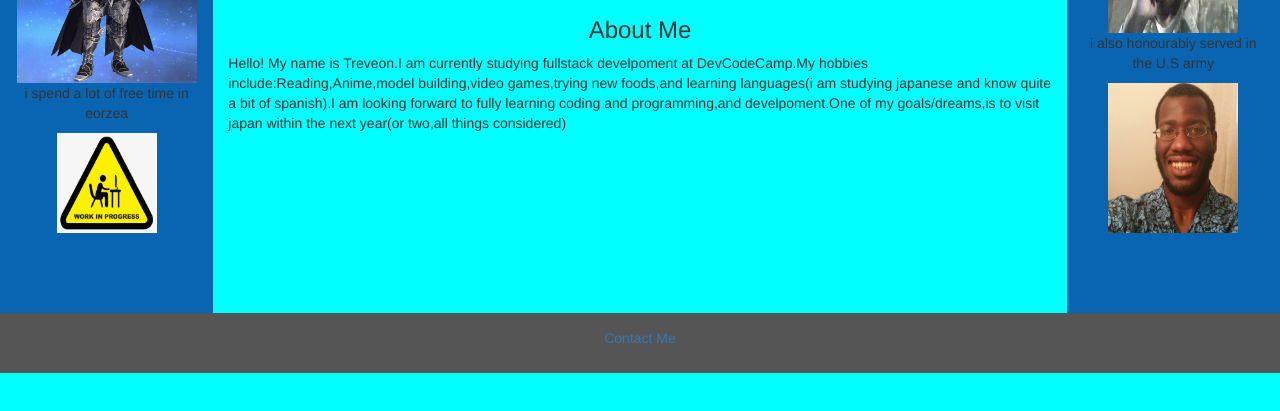
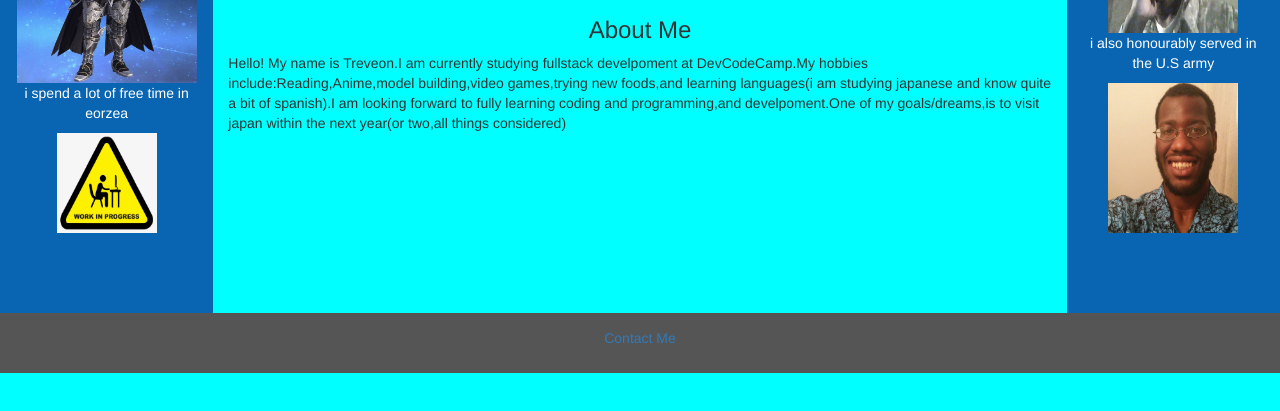
Before and after one commit to daisuket330/daisuket330.github.io, a plain HTML site: page index.html in a window 1280 px wide. Shown: the part 189-600 px from the top of the page. Drawn offline with nearby package versions, Linux system fonts and the light colour scheme.

Commit message:
text color change

```diff
--- a/index.html
+++ b/index.html
@@ -90,7 +90,7 @@
       <img src="karcana.jpg" alt="virtual me"
       height="200"
       width="180">
-      <p>i spend a lot of free time in eorzea</p>
+      <p style="color: white;">i spend a lot of free time in eorzea</p>
     <img src="207-2073499_translate-platform-from-english-to-spanish-work-in.png"
     height="100"
     width="100">
@@ -117,7 +117,7 @@
 <img src="395598_3002294012332_772121766_n.jpg"
 width="130"
 height="150"/>
-<p>i also honourably served in the U.S army</p>
+<p style="color: white;">i also honourably served in the U.S army</p>
 <img src="meblueflowery.jpg" alt="hey its me"
 width="130"
 height="150"/>
```
Also changed, not shown: projects.html (+4 -1 lines).
